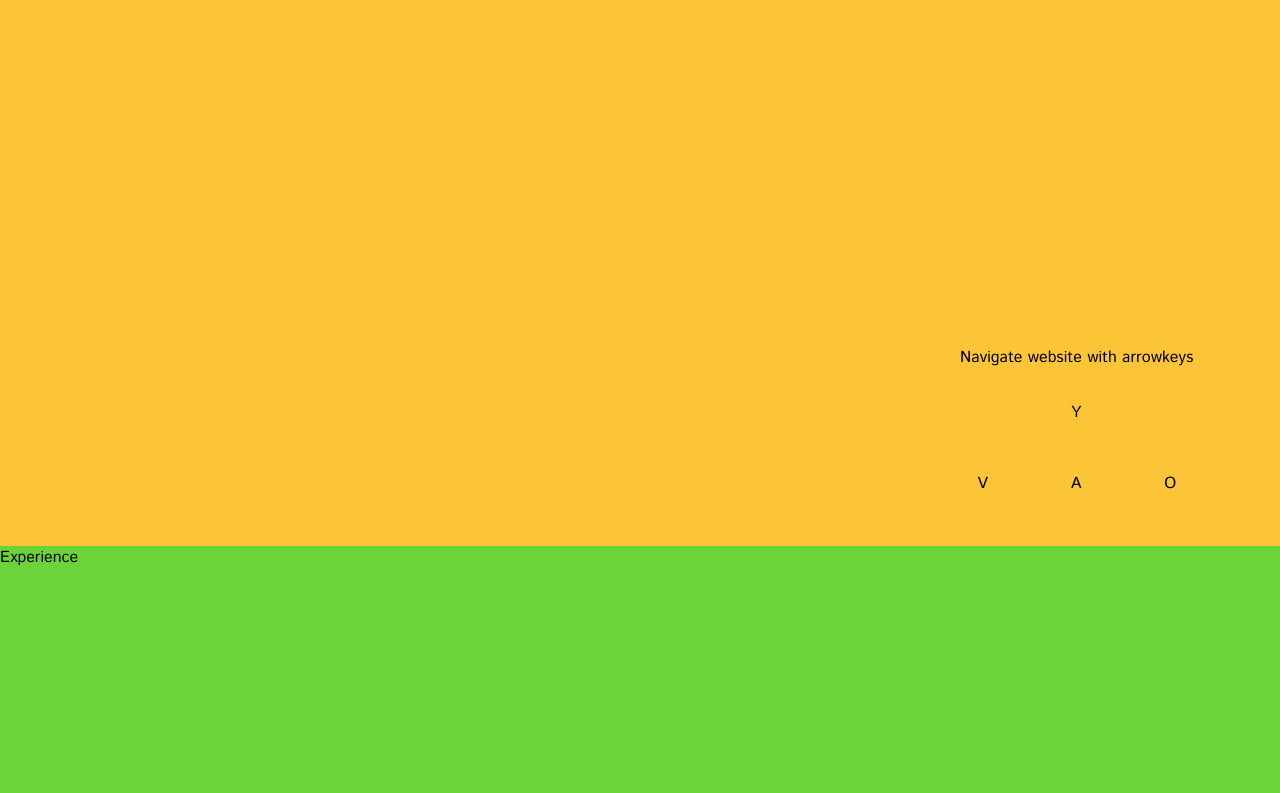
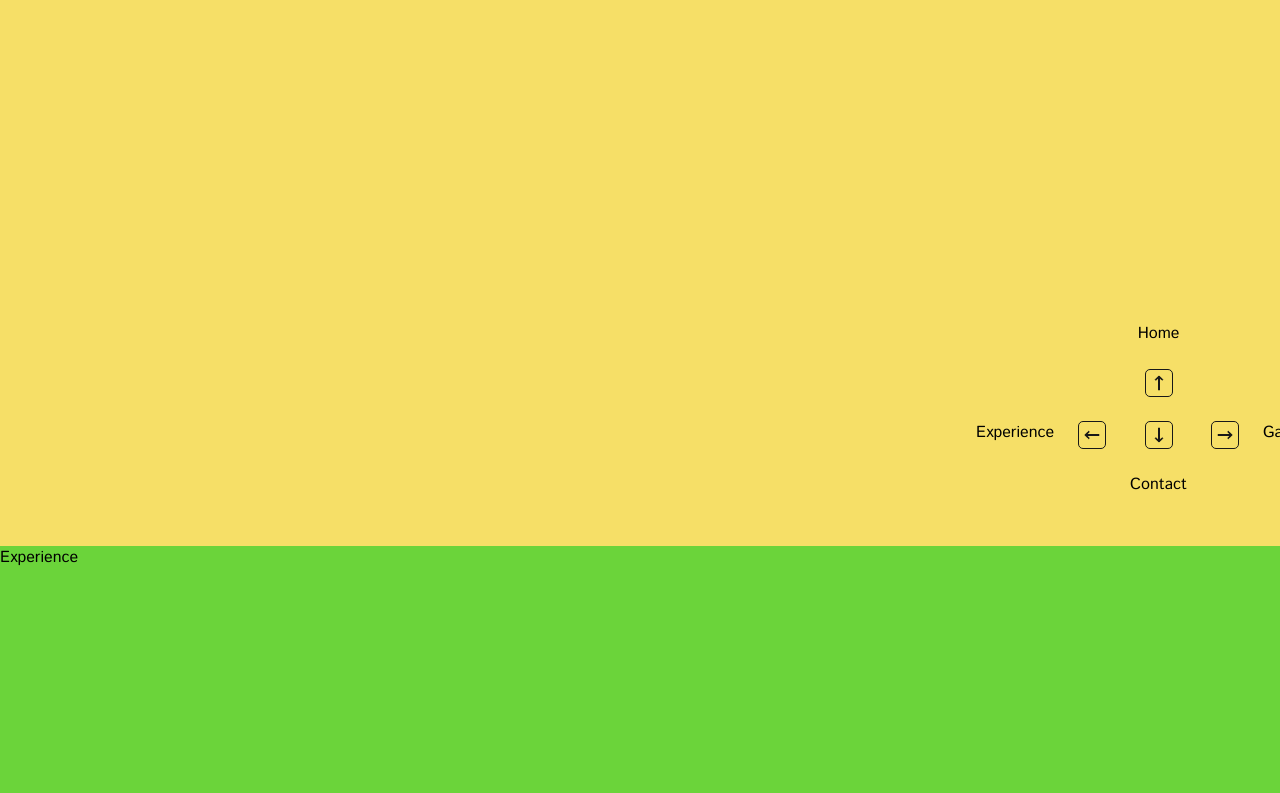
Before and after one commit to JanneAM/JanneAM.github.io, a plain HTML site: page index.html in a window 1280 px wide. Shown: the part 254-1047 px from the top of the page. Drawn offline with Linux system fonts and the light colour scheme.

Commit message:
initial layout ready

```diff
--- a/index.html
+++ b/index.html
@@ -39,14 +39,111 @@
     </main>
     <!--Nav-->
     <nav class="sticky">
-      <p>Navigate website with arrowkeys</p>
-      <div class="arrows">
+      <div class="arrow-container">
         <div class="arrow"></div>
-        <div class="arrow up">Y</div>
         <div class="arrow"></div>
-        <div class="arrow left">V</div>
-        <div class="arrow down">A</div>
-        <div class="arrow right">O</div>
+        <div class="arrow">Home</div>
+        <div class="arrow"></div>
+        <div class="arrow"></div>
+        <div class="arrow"></div>
+        <div class="arrow"></div>
+        <div class="arrow up">
+          <svg
+            width="28"
+            height="28"
+            viewBox="0 0 28 28"
+            fill="none"
+            xmlns="http://www.w3.org/2000/svg"
+          >
+            <rect
+              x="0.5"
+              y="0.5"
+              width="27"
+              height="27"
+              rx="4.5"
+              stroke="black"
+            />
+            <path
+              d="M14.3536 7.14645C14.1583 6.95118 13.8417 6.95118 13.6464 7.14645L10.4645 10.3284C10.2692 10.5237 10.2692 10.8403 10.4645 11.0355C10.6597 11.2308 10.9763 11.2308 11.1716 11.0355L14 8.20711L16.8284 11.0355C17.0237 11.2308 17.3403 11.2308 17.5355 11.0355C17.7308 10.8403 17.7308 10.5237 17.5355 10.3284L14.3536 7.14645ZM14.5 21V7.5H13.5V21H14.5Z"
+              fill="black"
+            />
+          </svg>
+        </div>
+        <div class="arrow"></div>
+        <div class="arrow"></div>
+        <div class="arrow">Experience</div>
+        <div class="arrow left">
+          <svg
+            width="28"
+            height="28"
+            viewBox="0 0 28 28"
+            fill="none"
+            xmlns="http://www.w3.org/2000/svg"
+          >
+            <rect
+              x="0.5"
+              y="0.5"
+              width="27"
+              height="27"
+              rx="4.5"
+              stroke="black"
+            />
+            <path
+              d="M14.3536 7.14645C14.1583 6.95118 13.8417 6.95118 13.6464 7.14645L10.4645 10.3284C10.2692 10.5237 10.2692 10.8403 10.4645 11.0355C10.6597 11.2308 10.9763 11.2308 11.1716 11.0355L14 8.20711L16.8284 11.0355C17.0237 11.2308 17.3403 11.2308 17.5355 11.0355C17.7308 10.8403 17.7308 10.5237 17.5355 10.3284L14.3536 7.14645ZM14.5 21V7.5H13.5V21H14.5Z"
+              fill="black"
+            />
+          </svg>
+        </div>
+        <div class="arrow down">
+          <svg
+            width="28"
+            height="28"
+            viewBox="0 0 28 28"
+            fill="none"
+            xmlns="http://www.w3.org/2000/svg"
+          >
+            <rect
+              x="0.5"
+              y="0.5"
+              width="27"
+              height="27"
+              rx="4.5"
+              stroke="black"
+            />
+            <path
+              d="M14.3536 7.14645C14.1583 6.95118 13.8417 6.95118 13.6464 7.14645L10.4645 10.3284C10.2692 10.5237 10.2692 10.8403 10.4645 11.0355C10.6597 11.2308 10.9763 11.2308 11.1716 11.0355L14 8.20711L16.8284 11.0355C17.0237 11.2308 17.3403 11.2308 17.5355 11.0355C17.7308 10.8403 17.7308 10.5237 17.5355 10.3284L14.3536 7.14645ZM14.5 21V7.5H13.5V21H14.5Z"
+              fill="black"
+            />
+          </svg>
+        </div>
+        <div class="arrow right">
+          <svg
+            width="28"
+            height="28"
+            viewBox="0 0 28 28"
+            fill="none"
+            xmlns="http://www.w3.org/2000/svg"
+          >
+            <rect
+              x="0.5"
+              y="0.5"
+              width="27"
+              height="27"
+              rx="4.5"
+              stroke="black"
+            />
+            <path
+              d="M14.3536 7.14645C14.1583 6.95118 13.8417 6.95118 13.6464 7.14645L10.4645 10.3284C10.2692 10.5237 10.2692 10.8403 10.4645 11.0355C10.6597 11.2308 10.9763 11.2308 11.1716 11.0355L14 8.20711L16.8284 11.0355C17.0237 11.2308 17.3403 11.2308 17.5355 11.0355C17.7308 10.8403 17.7308 10.5237 17.5355 10.3284L14.3536 7.14645ZM14.5 21V7.5H13.5V21H14.5Z"
+              fill="black"
+            />
+          </svg>
+        </div>
+        <div class="arrow">Gallery</div>
+        <div class="arrow"></div>
+        <div class="arrow"></div>
+        <div class="arrow">Contact</div>
+        <div class="arrow"></div>
+        <div class="arrow"></div>
       </div>
     </nav>
     <script src="main.js" async defer></script>
--- a/style.css
+++ b/style.css
@@ -5,27 +5,29 @@
 }
 
 :root {
-  --home-bg-color: #fcc437;
+  /*colors*/
+  --contact-bg-color: #002b3f;
+  --contact-arrow-color: #181818;
   --experience-bg-color: #6bd43a;
+  --experience-arrow-color: #181818;
   --gallery-bg-color: #22072c;
-  --contact-bg-color: #002b3f;
+  --gallery-arrow-color: #181818;
+  --home-bg-color: #f6df67;
   --home-arrow-color: #181818;
-  --experience-arrow-color: #181818;
-  --gallery-arrow-color: #181818;
-  --contact-arrow-color: #181818;
+  --active-arrow-color: #181818;
+
+  /*misc*/
   --basic-margin: 2rem;
+  --font-family: "Istok Web", sans-serif;
 }
 
 body {
   background-color: var(--main-bg-color);
   color: var(--main-color);
-  font-family: "Istok Web", sans-serif;
+  font-family: var(--font-family);
 }
 
-/**Main**/
-
-h1 {
-}
+/*Main*/
 
 .container {
   height: 100vh;
@@ -37,40 +39,60 @@ h1 {
   margin: 0 auto;
   padding: 10vh 0;
 }
-
+/*Home*/
 #home {
   background-color: var(--home-bg-color);
+  color: var(--home-arrow-color);
 }
-
+h1 {
+  font-size: 3rem;
+}
+/*Experience*/
 #experience {
   background-color: var(--experience-bg-color);
 }
-
+/*Gallery*/
 #gallery {
   background-color: var(--gallery-bg-color);
 }
-
+/*Contact*/
 #contact {
   background-color: var(--contact-bg-color);
 }
 
-/**Nav**/
+/*Nav*/
 .sticky {
   position: fixed;
   z-index: 3;
-  top: 75vh;
+  top: 70vh;
   left: 75vw;
 }
-.arrows {
+.arrow-container {
   display: grid;
-  grid-template-columns: auto auto auto;
-  grid-gap: 3rem;
+  grid-template-columns: auto auto auto auto auto;
+  grid-gap: 1.5rem;
   color: var(--arrow-color);
+  padding: 1rem;
 }
 .arrow {
-  align-self: center;
-  justify-self: center;
+  display: grid;
+  justify-content: center;
 }
-.sticky p {
-  margin-bottom: var(--basic-margin);
+
+.arrow svg {
+  stroke: var(--active-arrow-color);
 }
+.arrow rect {
+  stroke: var(--active-arrow-color);
+}
+.down svg {
+  transform: rotate(180deg);
+}
+
+.left svg {
+  transform: rotate(270deg);
+}
+
+.right svg {
+  transform: rotate(90deg);
+}
```
Also changed, not shown: assets/icons/arrow.svg (added).
